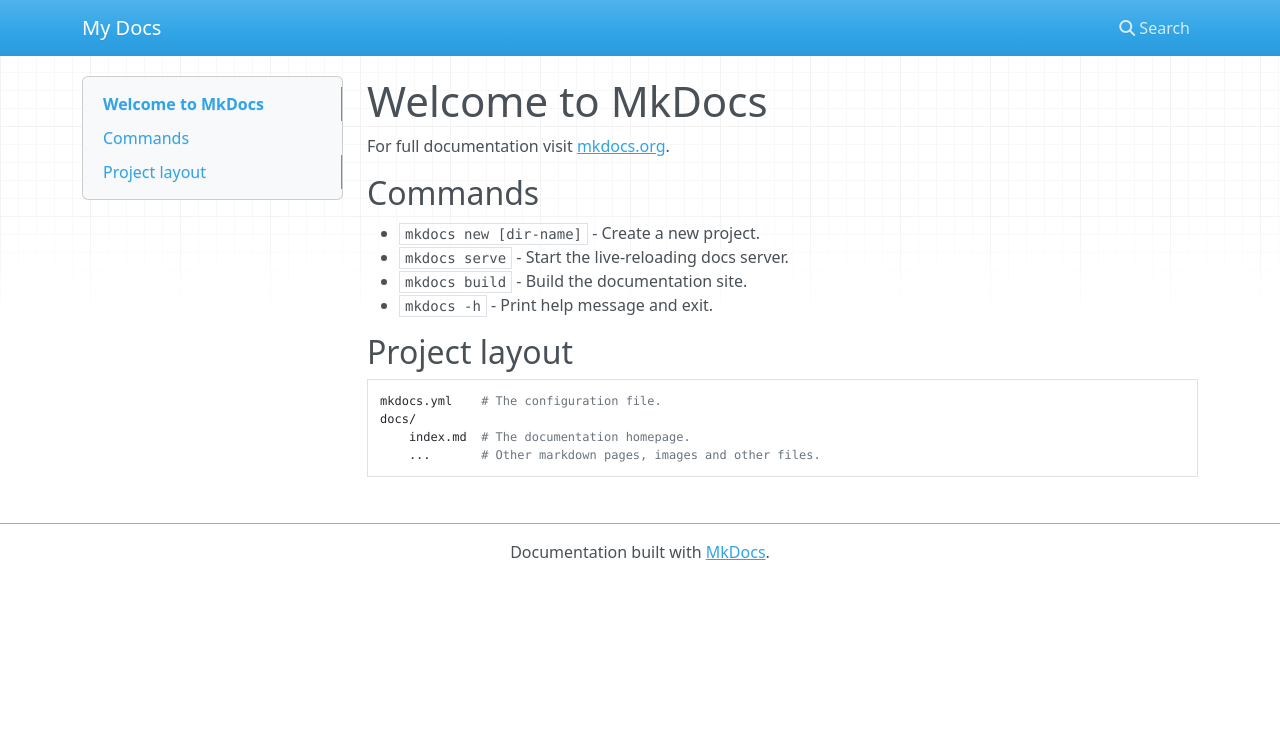
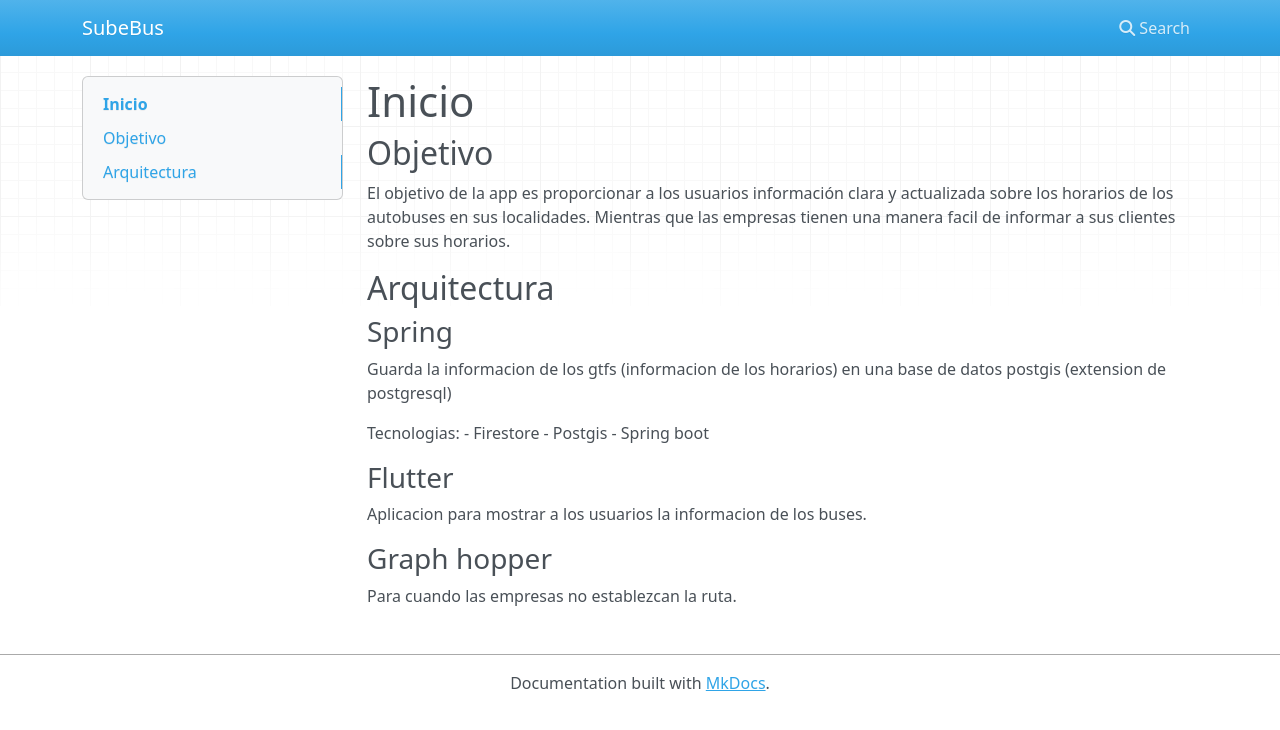
Before and after one commit to AndreuBG/SubeBus-Documentacion, an MkDocs documentation site: the page built from docs/index.md, in a window 1280 px wide. Shown: the top 730 px of the page. Built offline with MkDocs 1.6.1, drawn with Linux system fonts in a browser that asks for light colours; nearby versions of some CDN libraries.

Commit message:
Documentacion inicial

```diff
--- a/docs/index.md
+++ b/docs/index.md
@@ -1,17 +1,20 @@
-# Welcome to MkDocs
+# Inicio
 
-For full documentation visit [mkdocs.org](https://www.mkdocs.org).
+## Objetivo
+El objetivo de la app es proporcionar a los usuarios información clara y actualizada sobre los horarios de los autobuses en sus localidades. Mientras que las empresas tienen una manera facil de informar a sus clientes sobre sus horarios.
 
-## Commands
+## Arquitectura
 
-* `mkdocs new [dir-name]` - Create a new project.
-* `mkdocs serve` - Start the live-reloading docs server.
-* `mkdocs build` - Build the documentation site.
-* `mkdocs -h` - Print help message and exit.
+### Spring
+Guarda la informacion de los gtfs (informacion de los horarios) en una base de datos postgis (extension de postgresql)
 
-## Project layout
+Tecnologias:
+- Firestore
+- Postgis
+- Spring boot
 
-    mkdocs.yml    # The configuration file.
-    docs/
-        index.md  # The documentation homepage.
-        ...       # Other markdown pages, images and other files.
+### Flutter
+Aplicacion para mostrar a los usuarios la informacion de los buses.
+
+### Graph hopper
+Para cuando las empresas no establezcan la ruta.
--- a/mkdocs.yml
+++ b/mkdocs.yml
@@ -1 +1 @@
-site_name: My Docs
+site_name: SubeBus
```
